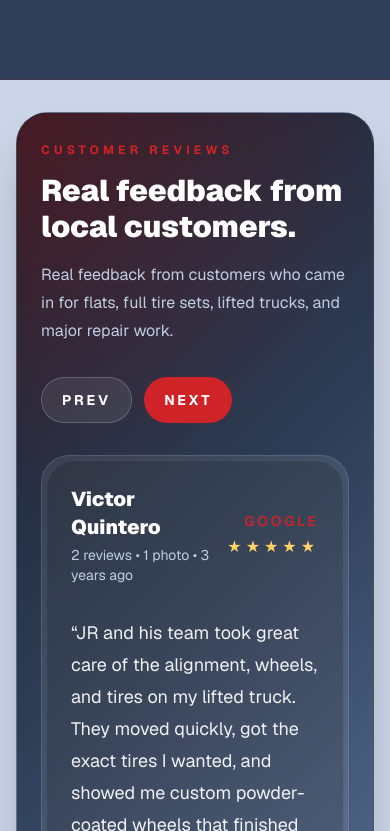
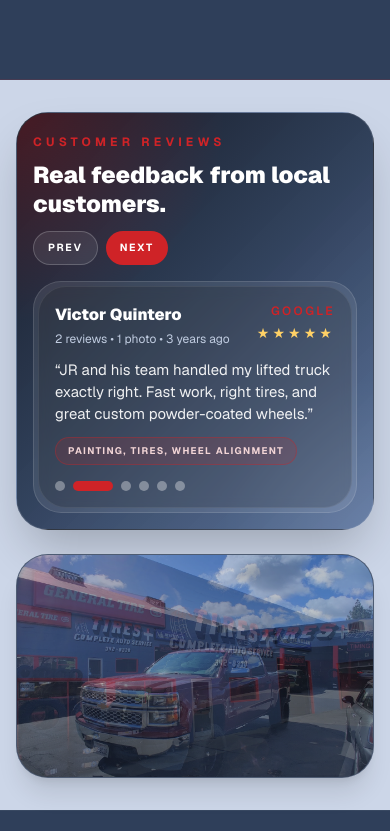
Before and after one commit to tirespluschico/tirePlus, a Next.js app: page / in a window 390 px wide. Shown: the part 1833-2664 px from the top of the page. Built offline with nearby package versions, Linux system fonts and the light colour scheme; no server answers.

Commit message:
Adjust review carousel layout for mobile

```diff
--- a/src/app/page.tsx
+++ b/src/app/page.tsx
@@ -169,12 +169,12 @@ export default function HomePage() {
       </section>
 
       <section className="py-8 sm:py-10">
-        <div className="max-w-6xl mx-auto px-4 grid grid-cols-1 lg:grid-cols-[1.15fr_0.85fr] gap-6 lg:gap-8 items-stretch">
-          <div className="order-1">
+        <div className="max-w-7xl mx-auto px-4 grid grid-cols-1 lg:grid-cols-[1.1fr_1fr] gap-6 lg:gap-8 items-start lg:items-stretch lg:auto-rows-fr">
+          <div className="order-1 min-h-[50px] lg:min-h-[420px]">
             <ReviewsCarousel />
           </div>
-          <div className="order-2">
-            <div className="relative h-full min-h-[320px] overflow-hidden rounded-[2rem] border border-white/15 bg-brand-dark shadow-xl">
+          <div className="order-2 min-h-[50px] lg:min-h-[420px]">
+            <div className="relative aspect-[16/10] lg:h-full lg:aspect-auto overflow-hidden rounded-[2rem] border border-white/15 bg-brand-dark shadow-xl">
               <HeroSlideshow />
             </div>
           </div>
--- a/src/components/ReviewsCarousel.tsx
+++ b/src/components/ReviewsCarousel.tsx
@@ -7,43 +7,55 @@ const reviews = [
     author: "Danyelle Fargo",
     meta: "5 reviews • 3 months ago",
     services: "Tires, General repairs & maintenance",
+    mobileBody:
+      "Stopped in for air and the team went far beyond that. They patched leaks, rotated the tires, and found a replacement.",
     body:
-      "Pulled in to get some air in my tires and the guys there were sweet and helpful and went way beyond just filling them. They patched leaking tires, rotated them, found a used tire for the bad one, and even tore off a dragging dust cover. I only stopped in because it was around the corner from work, and now I do not want to go anywhere else for tire-related needs.",
+      "I stopped in for air and the team went far beyond that. They patched leaking tires, rotated them, found a used replacement, and even fixed a dragging dust cover. I will not be going anywhere else for tire work.",
   },
   {
     author: "Victor Quintero",
     meta: "2 reviews • 1 photo • 3 years ago",
     services: "Painting, Tires, Wheel alignment",
+    mobileBody:
+      "JR and his team handled my lifted truck exactly right. Fast work, right tires, and great custom powder-coated wheels.",
     body:
-      "JR and his team took great care of the alignment, wheels, and tires on my lifted truck. They moved quickly, got the exact tires I wanted, and showed me custom powder-coated wheels that finished the truck perfectly. The quality of the powder coat and color stood out.",
+      "JR and his team handled the alignment, wheels, and tires on my lifted truck exactly right. They moved quickly, got the tires I wanted, and the custom powder-coated wheels finished the truck perfectly.",
   },
   {
     author: "Rebecca Riordan",
     meta: "Local Guide • 12 reviews • 1 year ago",
     services: "Tires",
+    mobileBody:
+      "They had all four AWD tires in stock, finished fast, and came in at about half of another shop's quote.",
     body:
-      "They greeted me immediately, had space in the garage right away, and got me set up with four new AWD tires for about half of another shop's quote. All four were in stock and installed in less than an hour. The staff felt welcoming, genuine, and never pushy.",
+      "They greeted me immediately, had all four AWD tires in stock, and finished in less than an hour. The price came in at about half of another shop's quote, and the staff felt welcoming and genuine the whole time.",
   },
   {
     author: "Stephen Metzger",
     meta: "2 reviews • 6 months ago",
     services: "Tires",
+    mobileBody:
+      "Kahlid, Junior, and crew are friendly, fair, prompt, and rooted in the community.",
     body:
-      "I had been coming to this shop for years and thought the new team would have huge shoes to fill. Kahlid, Junior, and crew did that and more. Personable, friendly, fair, prompt, and rooted in the community. I cannot recommend them highly enough.",
+      "Kahlid, Junior, and crew had huge shoes to fill and they did that and more. Personable, friendly, fair, prompt, and deeply rooted in the community. I cannot recommend them highly enough.",
   },
   {
     author: "Nate Steffen",
     meta: "4 reviews • 1 year ago",
     services: "Clutch repair, Suspension work",
+    mobileBody:
+      "This is the only place I take my car. Roy is professional, honest, and consistently reliable.",
     body:
-      "This is the only place I will take my car. Roy is worth his weight in gold, professional and honest every time. They replaced the clutch on my Subaru Outback and handled suspension work recently too. I cannot say enough good things about Roy and this shop.",
+      "This is the only place I will take my car. Roy is professional and honest every time. They replaced the clutch on my Subaru Outback and handled suspension work recently too.",
   },
   {
     author: "Randy Rick",
     meta: "3 reviews • 2 years ago",
     services: "Lift kits, Wheels, Tires",
+    mobileBody:
+      "My Jeep lift, wheels, and tires were handled with an honest, transparent process from start to finish.",
     body:
-      "I went to Tires Plus on a trusted recommendation and had my Jeep Wrangler Unlimited lifted with five new rims and tires. From consultation to installation, the experience was transparent, honest, and well executed. The owner and staff clearly care about matching customers with the right setup.",
+      "I had my Jeep Wrangler Unlimited lifted with five new rims and tires. From consultation to installation, the experience was transparent, honest, and well executed. The team clearly cares about matching customers with the right setup.",
   },
 ];
 
@@ -61,29 +73,29 @@ export default function ReviewsCarousel() {
   const activeReview = reviews[activeIndex];
 
   return (
-    <section className="relative h-full overflow-hidden rounded-[2rem] border border-white/12 bg-[linear-gradient(135deg,rgba(18,23,34,1)_0%,rgba(47,63,90,0.98)_52%,rgba(85,111,154,0.92)_100%)] shadow-2xl">
+    <section className="relative overflow-hidden rounded-[2rem] border border-white/12 bg-[linear-gradient(135deg,rgba(18,23,34,1)_0%,rgba(47,63,90,0.98)_52%,rgba(85,111,154,0.92)_100%)] shadow-2xl lg:h-full">
       <div className="absolute inset-0 bg-[radial-gradient(circle_at_top_left,rgba(207,35,39,0.28),transparent_38%),radial-gradient(circle_at_bottom_right,rgba(255,255,255,0.08),transparent_28%)]" />
 
-      <div className="relative flex h-full flex-col gap-8 p-6 sm:p-8">
-        <div className="max-w-md">
+      <div className="relative flex flex-col gap-4 p-4 sm:p-7 lg:h-full lg:gap-5">
+        <div className="max-w-lg">
           <span className="text-brand-red text-xs font-bold uppercase tracking-[0.35em]">
             Customer Reviews
           </span>
-          <h2 className="mt-3 text-3xl font-black text-white sm:text-4xl">
+          <h2 className="mt-2 text-[1.45rem] font-black leading-tight text-white sm:text-4xl">
             Real feedback from local customers.
           </h2>
-          <p className="mt-4 text-base leading-7 text-brand-muted">
+          <p className="mt-3 hidden text-sm leading-6 text-brand-muted sm:block sm:text-base sm:leading-7 lg:max-w-xl">
             Real feedback from customers who came in for flats, full tire sets,
             lifted trucks, and major repair work.
           </p>
 
-          <div className="mt-8 flex gap-3">
+          <div className="mt-3 flex gap-2 sm:mt-6 sm:gap-3">
             <button
               type="button"
               onClick={() =>
                 setActiveIndex((current) => (current - 1 + reviews.length) % reviews.length)
               }
-              className="rounded-full border border-white/20 bg-white/8 px-5 py-3 text-sm font-bold uppercase tracking-[0.2em] text-white transition-colors hover:bg-white/16"
+              className="rounded-full border border-white/20 bg-white/8 px-3.5 py-2 text-[0.65rem] font-bold uppercase tracking-[0.16em] text-white transition-colors hover:bg-white/16 sm:px-5 sm:py-3 sm:text-sm sm:tracking-[0.2em]"
               aria-label="Show previous review"
             >
               Prev
@@ -91,7 +103,7 @@ export default function ReviewsCarousel() {
             <button
               type="button"
               onClick={() => setActiveIndex((current) => (current + 1) % reviews.length)}
-              className="rounded-full bg-brand-red px-5 py-3 text-sm font-bold uppercase tracking-[0.2em] text-white transition-colors hover:bg-brand-red-hover"
+              className="rounded-full bg-brand-red px-3.5 py-2 text-[0.65rem] font-bold uppercase tracking-[0.16em] text-white transition-colors hover:bg-brand-red-hover sm:px-5 sm:py-3 sm:text-sm sm:tracking-[0.2em]"
               aria-label="Show next review"
             >
               Next
@@ -99,32 +111,33 @@ export default function ReviewsCarousel() {
           </div>
         </div>
 
-        <div className="w-full flex-1 rounded-[1.75rem] border border-white/12 bg-white/9 p-1 backdrop-blur-sm">
-          <div className="rounded-[1.75rem] border border-white/8 bg-black/16 p-6 sm:p-8">
-            <div className="flex items-center justify-between gap-4">
+        <div className="w-full rounded-[1.75rem] border border-white/12 bg-white/9 p-1 backdrop-blur-sm lg:flex-1">
+          <div className="flex flex-col rounded-[1.75rem] border border-white/8 bg-black/16 p-4 sm:p-7 lg:h-full">
+            <div className="flex items-start justify-between gap-3">
               <div>
-                <p className="text-xl font-black text-white">{activeReview.author}</p>
-                <p className="mt-1 text-sm text-brand-muted">{activeReview.meta}</p>
+                <p className="text-base font-black text-white sm:text-xl">{activeReview.author}</p>
+                <p className="mt-1 text-xs text-brand-muted sm:text-sm">{activeReview.meta}</p>
               </div>
               <div className="text-right">
-                <p className="text-sm font-semibold uppercase tracking-[0.2em] text-brand-red">
+                <p className="text-xs font-semibold uppercase tracking-[0.2em] text-brand-red sm:text-sm">
                   Google
                 </p>
-                <p className="mt-1 text-base tracking-[0.25em] text-[#ffd166]">★★★★★</p>
+                <p className="mt-1 text-sm tracking-[0.22em] text-[#ffd166] sm:text-base sm:tracking-[0.25em]">★★★★★</p>
               </div>
             </div>
 
-            <p className="mt-8 text-lg leading-8 text-white/92 sm:text-[1.35rem] sm:leading-9">
-              “{activeReview.body}”
+            <p className="mt-3 text-[0.93rem] leading-5.5 text-white/92 sm:mt-6 sm:text-[1.08rem] sm:leading-7 lg:text-[1.02rem]">
+              <span className="sm:hidden">“{activeReview.mobileBody}”</span>
+              <span className="hidden sm:inline">“{activeReview.body}”</span>
             </p>
 
-            <div className="mt-8 flex flex-wrap items-center gap-3">
-              <span className="rounded-full border border-brand-red/35 bg-brand-red/14 px-4 py-2 text-xs font-bold uppercase tracking-[0.2em] text-brand-red-soft">
+            <div className="mt-3 flex flex-wrap items-center gap-3 sm:mt-6">
+              <span className="rounded-full border border-brand-red/35 bg-brand-red/14 px-3 py-1.5 text-[0.6rem] font-bold uppercase tracking-[0.14em] text-brand-red-soft sm:px-4 sm:py-2 sm:text-xs sm:tracking-[0.2em]">
                 {activeReview.services}
               </span>
             </div>
 
-            <div className="mt-8 flex flex-wrap gap-2">
+            <div className="mt-4 flex flex-wrap gap-2 sm:mt-auto sm:pt-6">
               {reviews.map((review, index) => (
                 <button
                   key={review.author}
```
